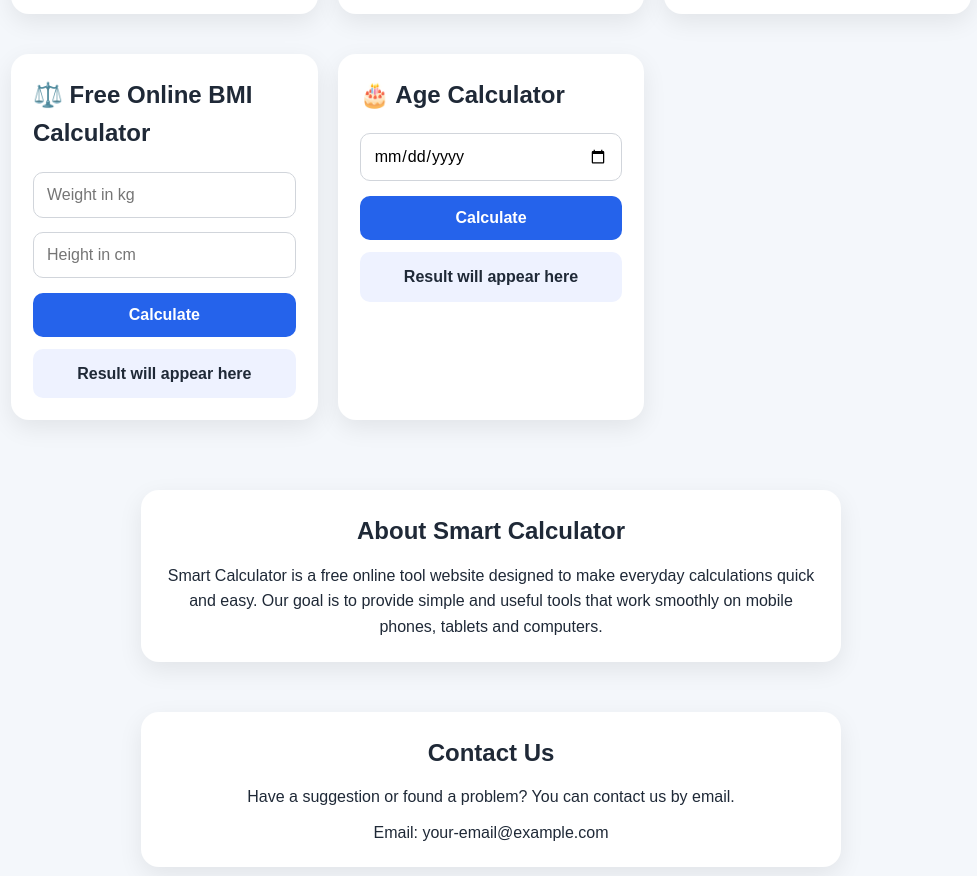
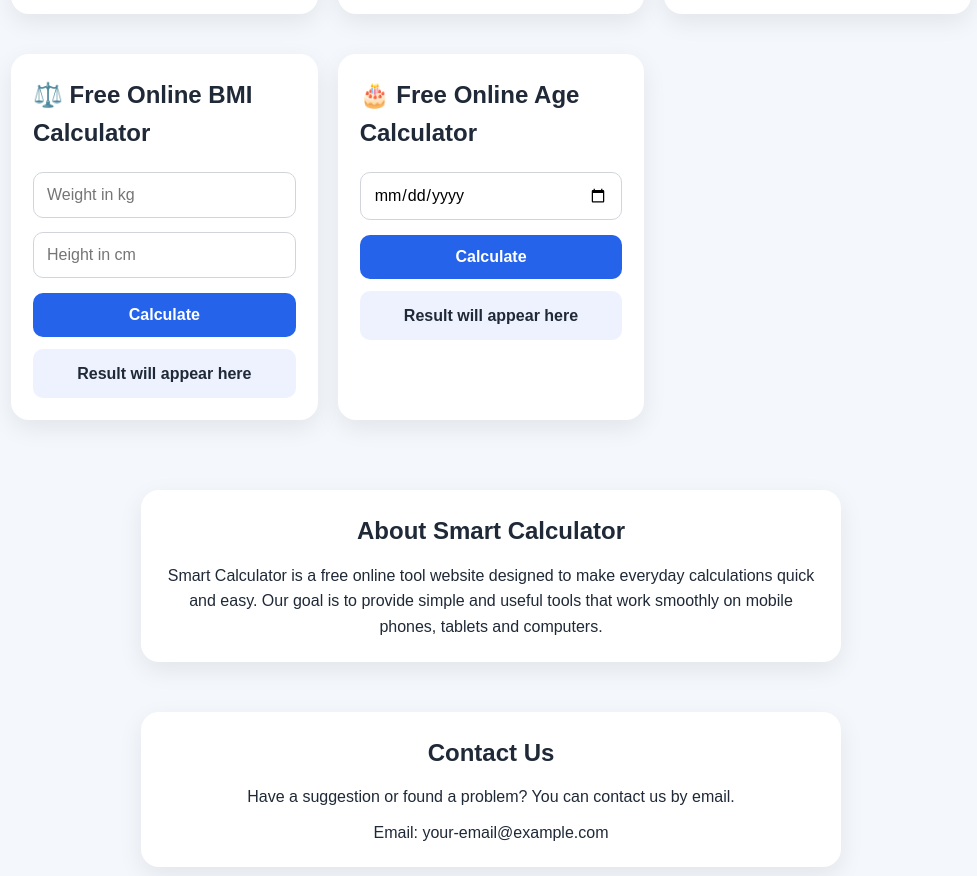
Before and after one commit to sameer218pervez-create/my-calculator, a plain HTML site: page index.html in a window 1280 px wide. Shown: the part 2147-3023 px from the top of the page, without its empty margins (149-1126 px from the left). Drawn offline with Linux system fonts and the light colour scheme.

Commit message:
Update index.html

```diff
--- a/index.html
+++ b/index.html
@@ -339,7 +339,7 @@ Result will appear here
 
 <!-- Age -->
 <div class="card">
-<h2>🎂 Age Calculator</h2>
+<h2>🎂 Free Online Age Calculator</h2>
 <input id="birthDate" type="date">
 <button onclick="age()">Calculate</button>
 <div class="result" id="ageResult">Result will appear here</div>
```
